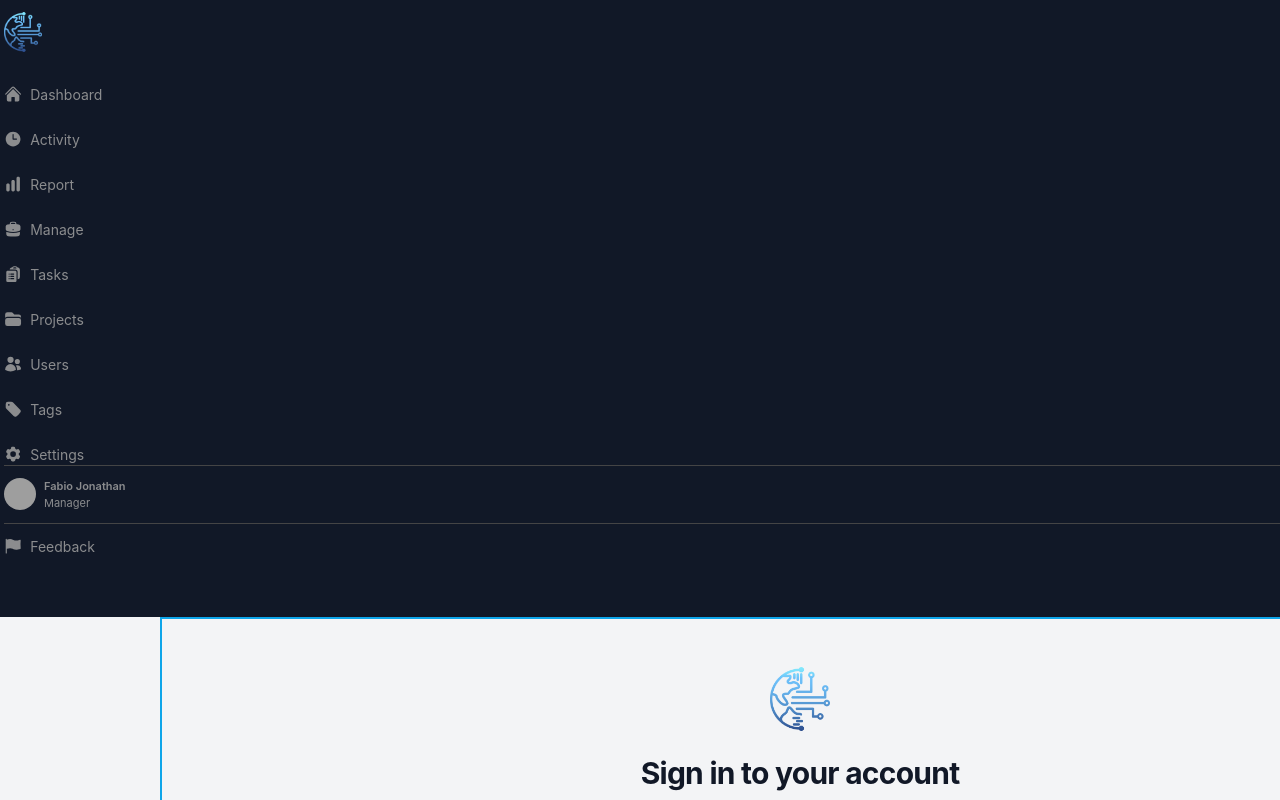
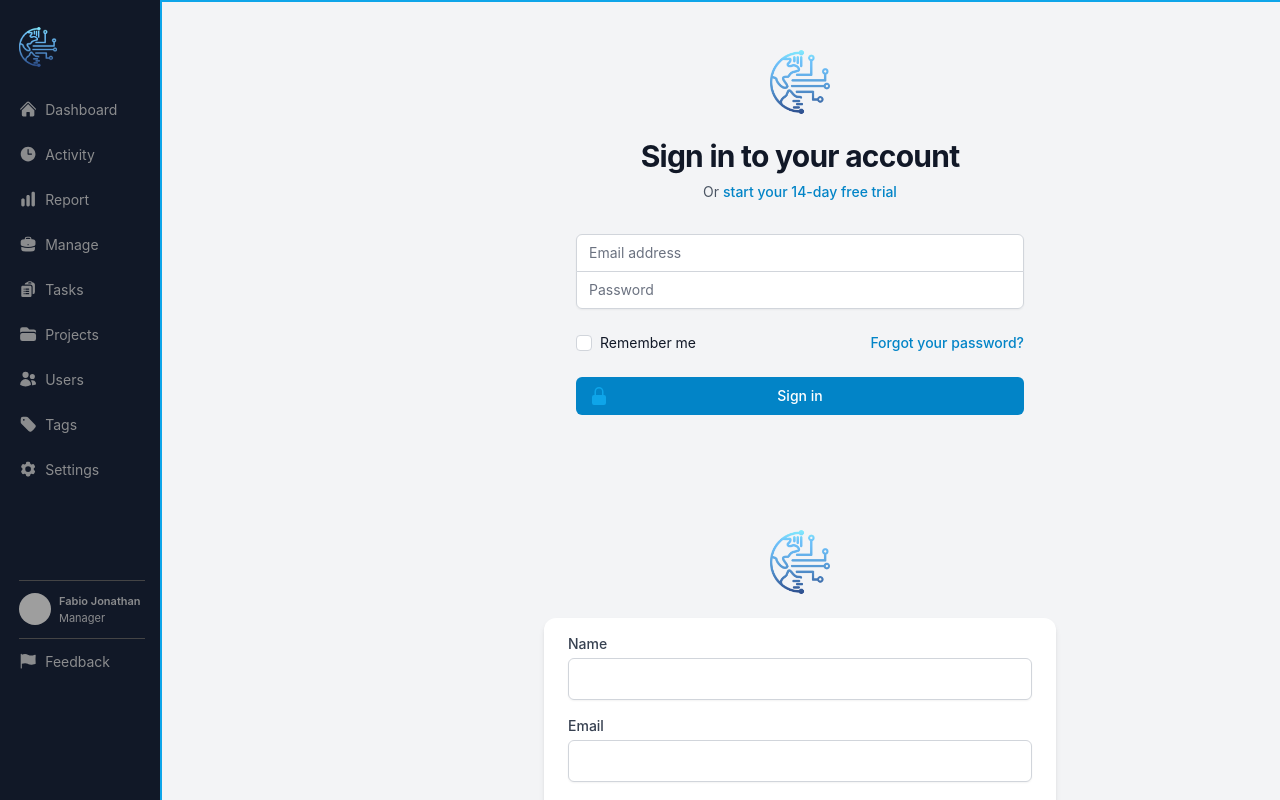
Before and after one commit to fabiojonathanarifin/time-billing, a React (Create React App) app in the folder client/: page / in a window 1280 px wide. Shown: the top 800 px of the page. Built offline with nearby package versions, Linux system fonts and the light colour scheme; grey boxes are pictures that could not be loaded; what tailwindcss-radix would draw is missing.

Commit message:
refactor css

```diff
--- a/client/src/layouts/SubSidebar.jsx
+++ b/client/src/layouts/SubSidebar.jsx
@@ -15,7 +15,7 @@ import {
 
 function SubSidebar() {
   return (
-    <div className="subsidebar bg-gray-900 flex flex-col">
+    <div className="sub-sidebar bg-gray-900 flex flex-col">
       <div className="pl-1">
         <div className="mt-3 font-bold text-white">
           <img
```
